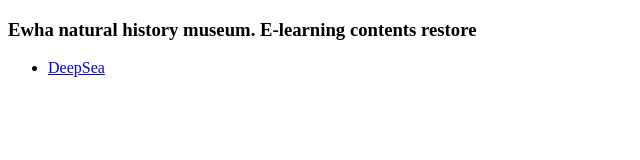
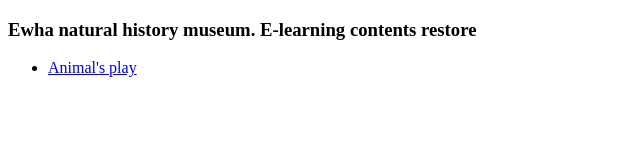
Before and after one commit to YoungEunYu/animalplay_test, a plain HTML site: page index.html in a window 1280 px wide. Shown: the full height of the page, 0-640 px from the left. Drawn offline with Linux system fonts and the light colour scheme.

Commit message:
Update index.html

```diff
--- a/index.html
+++ b/index.html
@@ -10,7 +10,7 @@
 	  <nav class = "navigator">
 		<h3 class="site-name" href="index.html"> Ewha natural history museum. E-learning contents restore</h3>
 		  <ul>
-			  <li><a class = "nav-menu" href="deepSea_HTML5 Canvas.html">DeepSea</a></li>
+			  <li><a class = "nav-menu" href="HTML5 Canvas.html">Animal's play</a></li>
 
 		  </ul>
 		</nav>
```
